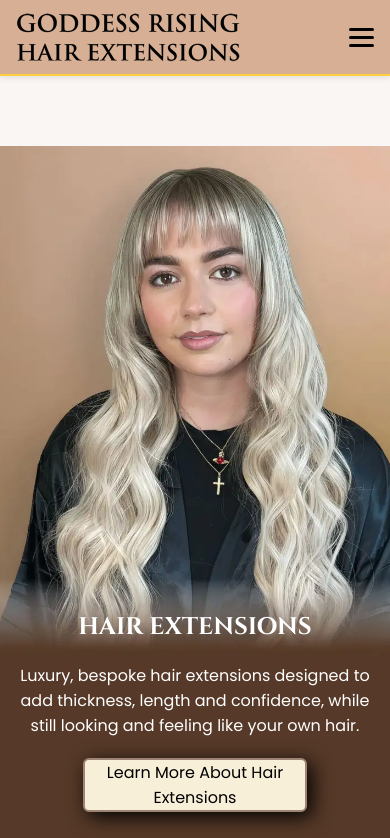
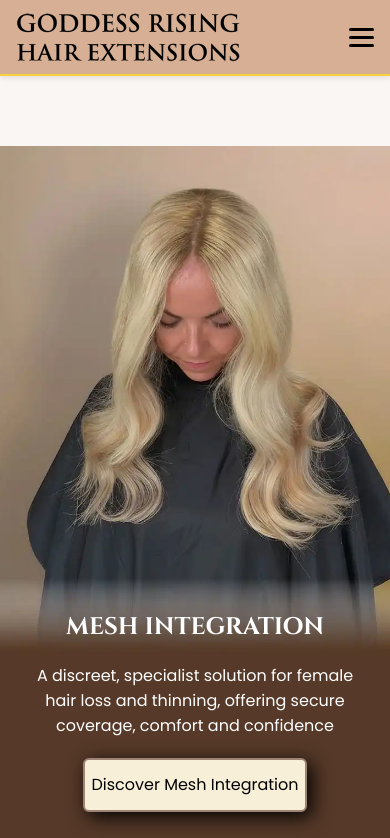
Before and after one commit to mr-aust1n/GoddessRisingNext, a Next.js app: page / in a window 390 px wide. Shown: the top 838 px of the page. Built offline with nearby package versions, Linux system fonts and the light colour scheme.

Commit message:
homepage.  extensions first

```diff
--- a/components/Carousel.js
+++ b/components/Carousel.js
@@ -1,12 +1,12 @@
-'use client';
+"use client";
 
-import Link from 'next/link';
-import Image from 'next/image';
-import { Swiper, SwiperSlide } from 'swiper/react';
-import { Pagination, Autoplay } from 'swiper/modules';
-import 'swiper/css';
-import 'swiper/css/pagination';
-import styles from './Carousel.module.css';
+import Link from "next/link";
+import Image from "next/image";
+import { Swiper, SwiperSlide } from "swiper/react";
+import { Pagination, Autoplay } from "swiper/modules";
+import "swiper/css";
+import "swiper/css/pagination";
+import styles from "./Carousel.module.css";
 
 export default function Carousel() {
   return (
@@ -19,14 +19,14 @@ export default function Carousel() {
         className={styles.swiper}
       >
         <SwiperSlide className={`${styles.slide} ${styles.slide1}`}>
-          {/* Slide 1 uses an actual image so we can prioritise it */}
+          {/* Slide 1 uses an actual image so we can prioritise loading */}
           <picture>
             <source
               media="(max-width: 767px)"
-              srcSet="/assets/images/mobile/mesh-hair-system-goddess-rising-sm.webp"
+              srcSet="/assets/images/mobile/hair-extensions-goddess-rising-sm.webp"
             />
             <img
-              src="/assets/images/mesh-hair-system-goddess-rising.webp"
+              src="/assets/images/hair-extensions-goddess-rising.webp"
               alt="Mesh integration hair system result shown with natural-looking coverage"
               className={styles.slideImage}
               loading="eager"
@@ -37,27 +37,7 @@ export default function Carousel() {
 
           <div className={styles.carouselContent}>
             <div className={styles.textBlock}>
-              <h1>MESH INTEGRATION</h1>
-              <span>
-                A discreet, specialist solution for female hair loss and
-                thinning, offering secure coverage, comfort and confidence
-              </span>
-            </div>
-
-            <Link
-              href="/mesh-integration"
-              className={styles.carouselBtn}
-              aria-label="Discover Mesh Integration page"
-            >
-              Discover Mesh Integration
-            </Link>
-          </div>
-        </SwiperSlide>
-
-        <SwiperSlide className={`${styles.slide} ${styles.slide2}`}>
-          <div className={styles.carouselContent}>
-            <div className={styles.textBlock}>
-              <h2>HAIR EXTENSIONS</h2>
+              <h1>HAIR EXTENSIONS</h1>
               <span>
                 Luxury, bespoke hair extensions designed to add thickness,
                 length and confidence, while still looking and feeling like your
@@ -66,11 +46,31 @@ export default function Carousel() {
             </div>
 
             <Link
-              href="/hair-extensions"
+              href="/mesh-integration"
               className={styles.carouselBtn}
               aria-label="Learn more about Hair Extensions page"
             >
               Learn More About Hair Extensions
+            </Link>
+          </div>
+        </SwiperSlide>
+
+        <SwiperSlide className={`${styles.slide} ${styles.slide2}`}>
+          <div className={styles.carouselContent}>
+            <div className={styles.textBlock}>
+              <h2>MESH INTEGRATION</h2>
+              <span>
+                A discreet, specialist solution for female hair loss and
+                thinning, offering secure coverage, comfort and confidence
+              </span>
+            </div>
+
+            <Link
+              href="/hair-extensions"
+              className={styles.carouselBtn}
+              aria-label="Discover Mesh Integration page"
+            >
+              Discover Mesh Integration
             </Link>
           </div>
         </SwiperSlide>
--- a/components/Carousel.module.css
+++ b/components/Carousel.module.css
@@ -27,14 +27,14 @@
     z-index: 1;
 }
 
-/* Slide 1 background removed because we now use an <img> */
+/* Slide 1 background removed because <img> */
 .slide1 {
     background-image: none;
 }
 
 /* Slides 2 and 3 remain background images */
 .slide2 {
-    background-image: url("/assets/images/hair-extensions-goddess-rising.webp");
+    background-image: url("/assets/images/mesh-hair-system-goddess-rising.webp");
 }
 
 .slide3 {
@@ -130,7 +130,7 @@
 /* Mobile images for slide 2 and 3 */
 @media (max-width: 767px) {
     .slide2 {
-        background-image: url("/assets/images/mobile/hair-extensions-goddess-rising-sm.webp");
+        background-image: url("/assets/images/mobile/mesh-hair-system-goddess-rising-sm.webp");
     }
 
     .slide3 {
```
